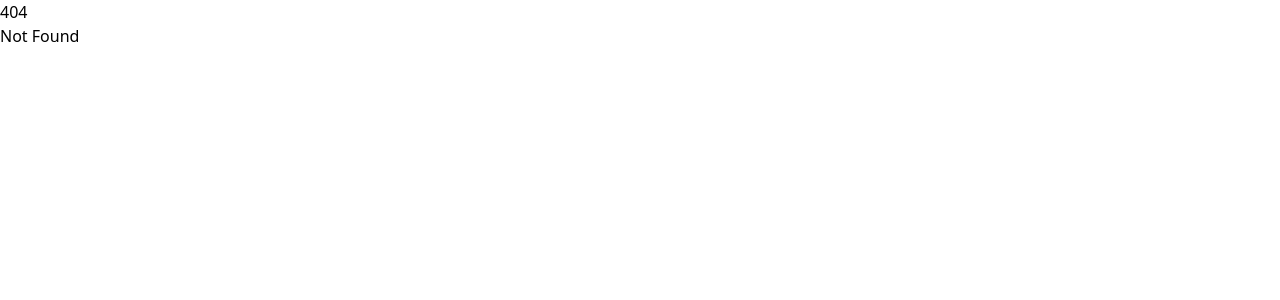
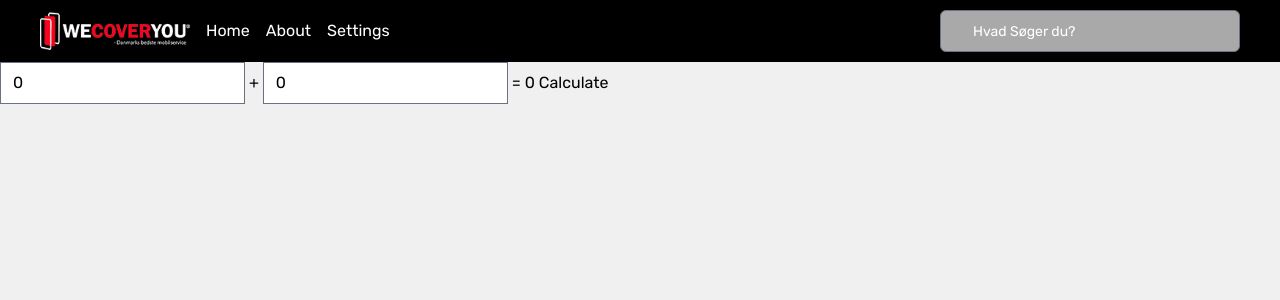
Before and after one commit to Rakibei/wecoveryou, a SvelteKit app: page /about in a window 1280 px wide. Before the commit this address had no page. Shown: the top 300 px of the page. Built offline with nearby package versions, Linux system fonts and the light colour scheme.

Commit message:
Created Basic Header

```diff
--- a/compose.yaml
+++ b/compose.yaml
@@ -1,14 +1,16 @@
 services:
   db:
     image: postgres
+    container_name: wcy-postgres
     restart: always
     ports:
-      - 5432:5432
+      - '${POSTGRES_PORT:-5432}:5432'
     environment:
-      POSTGRES_USER: root
-      POSTGRES_PASSWORD: mysecretpassword
-      POSTGRES_DB: local
+      POSTGRES_USER: ${POSTGRES_USER:-root}
+      POSTGRES_PASSWORD: ${POSTGRES_PASSWORD:-mysecretpassword}
+      POSTGRES_DB: ${POSTGRES_DB:-local}
     volumes:
-      - pgdata:/var/lib/postgresql
+      - pgdata:/var/lib/postgresql/dbdata
+
 volumes:
   pgdata:
--- a/src/app.html
+++ b/src/app.html
@@ -4,6 +4,12 @@
 		<meta charset="utf-8" />
 		<meta name="viewport" content="width=device-width, initial-scale=1" />
 		%sveltekit.head%
+		<link rel="preconnect" href="https://fonts.googleapis.com" />
+		<link rel="preconnect" href="https://fonts.gstatic.com" crossorigin />
+		<link
+			href="https://fonts.googleapis.com/css2?family=Rubik:wght@300;400;500;600;700;800;900&display=swap"
+			rel="stylesheet"
+		/>
 	</head>
 	<body data-sveltekit-preload-data="hover">
 		<div style="display: contents">%sveltekit.body%</div>
--- a/src/routes/+layout.svelte
+++ b/src/routes/+layout.svelte
@@ -1,9 +1,69 @@
 <script lang="ts">
 	import './layout.css';
 	import favicon from '$lib/assets/favicon.svg';
+	import wecoveryou from '$lib/assets/wecoveryou.png';
 
 	let { children } = $props();
+
+	function imageHome() {
+		return '/';
+	}
 </script>
 
 <svelte:head><link rel="icon" href={favicon} /></svelte:head>
+<div id="header">
+	<a id="logo" href="/">
+		<img alt="The project logo" src={wecoveryou} />
+	</a>
+	<nav>
+		<a href="/">Home</a>
+		<a href="/about">About</a>
+		<a href="/settings">Settings</a>
+	</nav>
+	<input id="search" type="text" placeholder="Hvad Søger du?" class="border-gray ml-auto rounded-md border p-2" />
+</div>
+
 {@render children()}
+
+<style lang="postcss">
+	@reference "tailwindcss";
+
+	:global(body) {
+		margin: 0;
+		padding: 0;
+		font-family: Rubik;
+		font-style: normal;
+		background-color: #f0f0f0;
+	}
+
+	#header {
+		display: flex;
+		align-items: center;
+		flex-direction: row;
+		background-color: black;
+		padding: 10px 40px;
+	}
+
+	nav {
+		display: flex;
+		gap: 1rem;
+		margin-left: 1rem;
+		color: white;
+	}
+
+	#search {
+		width: 25%;
+		background-color: darkgray;
+		color: white;
+		padding-left: 2em;
+	}
+
+	#search::placeholder {
+		color: white;
+		font-size: 14px;
+	}
+
+	#logo {
+		width: 150px;
+	}
+</style>
--- /dev/null
+++ b/src/routes/about/+page.svelte
@@ -0,0 +1,23 @@
+<script lang="ts">
+	let a = $state(0);
+	let b = $state(0);
+	let total = $state(0);
+
+	async function add() {
+		const response = await fetch('/api/test', {
+			method: 'POST',
+			body: JSON.stringify({ a, b }),
+			headers: {
+				'content-type': 'application/json'
+			}
+		});
+
+		total = await response.json();
+	}
+</script>
+
+<input type="number" bind:value={a} /> +
+<input type="number" bind:value={b} /> =
+{total}
+
+<button onclick={add}>Calculate</button>
--- /dev/null
+++ b/src/routes/api/test/+server.ts
@@ -0,0 +1,7 @@
+import { json } from '@sveltejs/kit';
+import type { RequestHandler } from './$types';
+
+export const POST: RequestHandler = async ({ request }) => {
+	const { a, b } = await request.json();
+	return json(a + b);
+};
--- /dev/null
+++ b/src/routes/settings/+page.server.ts
@@ -0,0 +1,11 @@
+import type { PageServerLoad } from './$types';
+import { db } from '$lib/server/db';
+import { user } from '$lib/server/db/schema';
+
+export const load: PageServerLoad = async () => {
+	const users = await db.select().from(user);
+
+	return {
+		users
+	};
+};
--- /dev/null
+++ b/src/routes/settings/+page.svelte
@@ -0,0 +1,11 @@
+<script lang="ts">
+	export let data;
+</script>
+
+<h1>Test DB</h1>
+
+<ul>
+	{#each data.users as u}
+		<li>User #{u.id} — age {u.age}</li>
+	{/each}
+</ul>
```
Also changed, not shown: src/lib/assets/wecoveryou.png (added), 1 other file (tests, documents, lock files or other folders).
